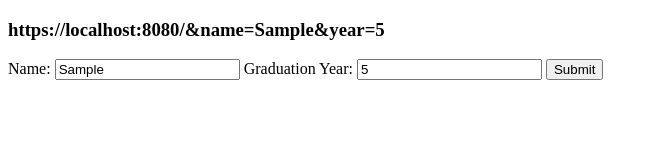
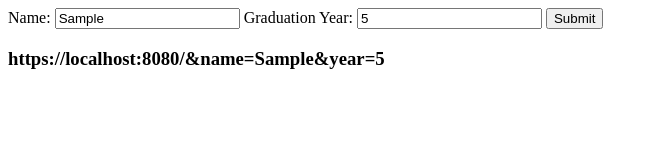
Before and after one commit to acciojob/sharable-urls-debasisnayak12, a website: page main.html in a window 1280 px wide. Both pictures are taken after typing "Sample", "5" into the empty fields and a click on the button "Submit". Shown: the whole page, without its empty margins (0-658 px from the left). Drawn offline with Linux system fonts and the light colour scheme.

Commit message:
created a submission

```diff
--- a/main.html
+++ b/main.html
@@ -1,7 +1,6 @@
 <!DOCTYPE html>
 <html>
   <body>
-	  <h3 id="url">https://localhost:8080/</h3>
 	  <form id=form>
 		  <label for="name">Name:</label>
 		  <input type="text" id="name" name="name">
@@ -9,6 +8,7 @@
 		  <input type="number" id="year" name="year">
 		  <button id="button" type="submit">Submit</button>
 	  </form>
+	  <h3 id="url">https://localhost:8080/</h3>
     <script type="text/javascript" src="./script.js">
 </script>
   </body>
--- a/script.js
+++ b/script.js
@@ -2,8 +2,8 @@
 const urlId = document.getElementById("url");
 const formInput = document.getElementById("form");
 
-formInput.addEventListener('submit',(event)=>{
-	event.preventDefault();
+formInput.addEventListener('submit',(e)=>{
+	e.preventDefault();
 	const name = document.getElementById("name").value;
 	const year = document.getElementById("year").value;
 
@@ -12,5 +12,5 @@ formInput.addEventListener('submit',(event)=>{
 		queryString += `&year=${year}`;
 	}
 	const updateUrl = `https://localhost:8080/${queryString}`;
-	urlId.textContent = updateUrl;
+	urlId.innerText = updateUrl;
 });
```
